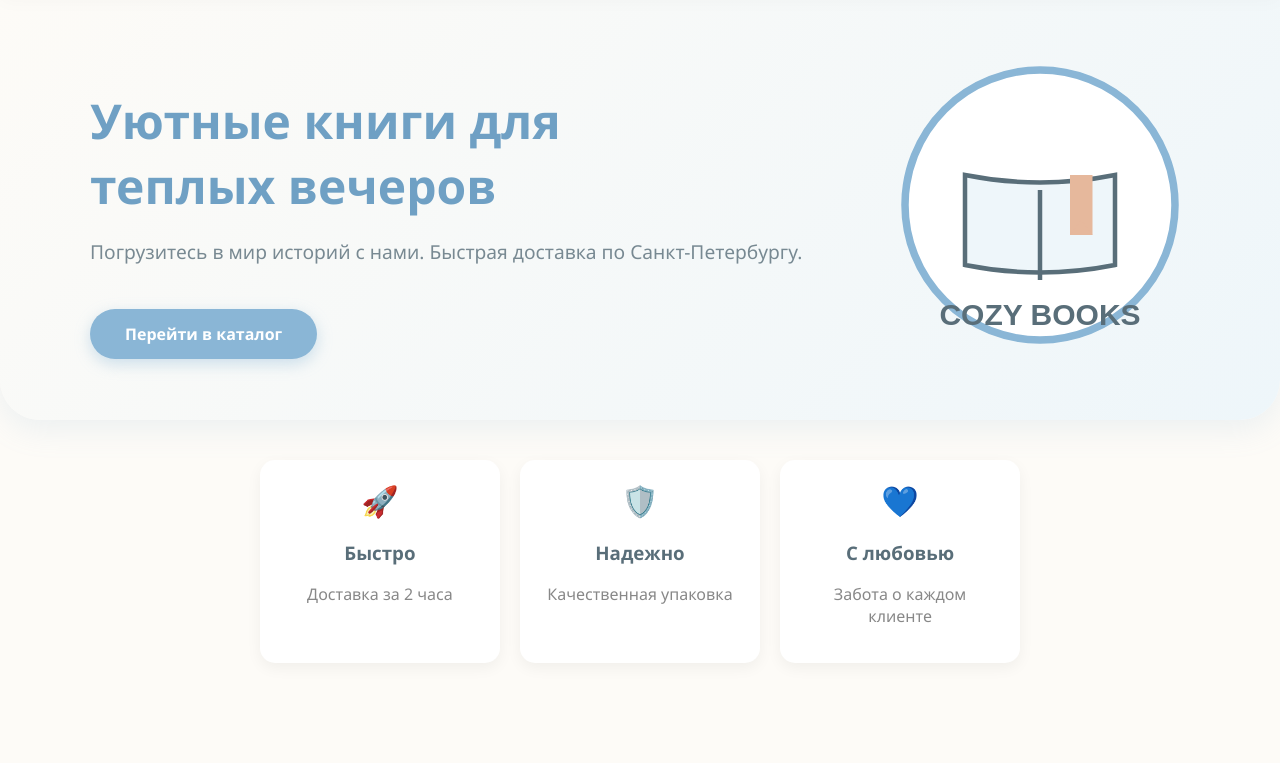
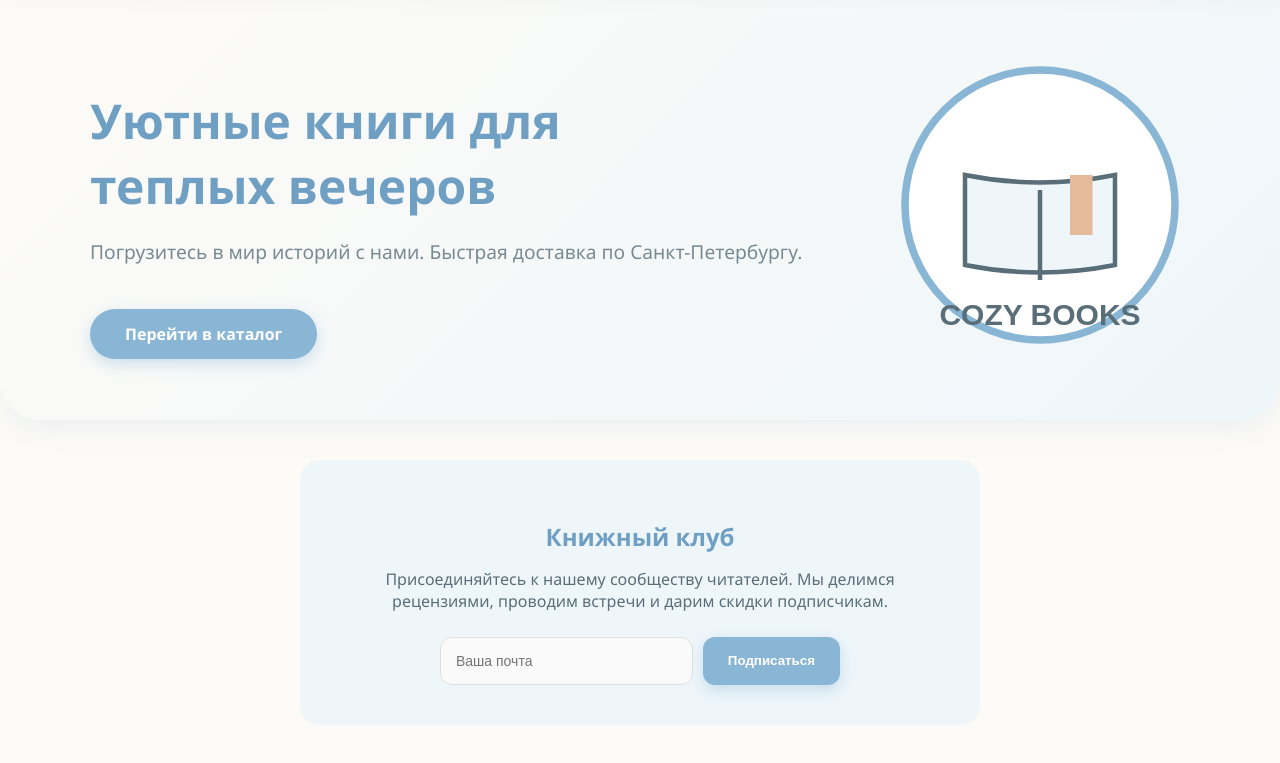
Before and after one commit to slawmuny/cozybooks, a website: page public/index.html in a window 1280 px wide. Shown: the part 71-834 px from the top of the page. Before the commit the page ends 800 px from the top, so only its background shows below. Drawn offline with Linux system fonts and the light colour scheme.

Commit message:
Update index.html

```diff
--- a/public/index.html
+++ b/public/index.html
@@ -30,16 +30,11 @@
             </div>
 
             <div class="hero-logo-large">
-                <!-- ФИРМЕННЫЙ ЛОГОТИП САЙТА (SVG) -->
                 <svg width="300" height="300" viewBox="0 0 200 200" xmlns="http://www.w3.org/2000/svg">
-                    <!-- Круглый фон -->
                     <circle cx="100" cy="100" r="90" fill="#ffffff" stroke="#8ab6d6" stroke-width="5"/>
-                    <!-- Книга -->
                     <path d="M50 80 Q100 90 150 80 L150 140 Q100 150 50 140 Z" fill="#eef6fa" stroke="#596e79" stroke-width="3"/>
                     <path d="M100 90 L100 150" stroke="#596e79" stroke-width="3"/>
-                    <!-- Текст на логотипе -->
                     <text x="100" y="180" font-family="Montserrat, sans-serif" font-size="20" font-weight="bold" fill="#596e79" text-anchor="middle">COZY BOOKS</text>
-                    <!-- Декор (закладка) -->
                     <rect x="120" y="80" width="15" height="40" fill="#e6b89c"/>
                     <polygon points="120,120 127.5,110 135,120" fill="#e6b89c"/>
                 </svg>
@@ -47,23 +42,16 @@
         </div>
     </div>
 
-    <!-- Блок преимуществ -->
-    <div style="max-width:1000px; margin: 0 auto; display: flex; gap: 20px; flex-wrap: wrap; justify-content: center;">
-        <div style="background:white; padding:20px; border-radius:15px; flex:1; min-width:200px; text-align:center; box-shadow: 0 5px 15px rgba(0,0,0,0.05);">
-            <div style="font-size:30px;">🚀</div>
-            <h3>Быстро</h3>
-            <p style="color:#888;">Доставка за 2 часа</p>
-        </div>
-        <div style="background:white; padding:20px; border-radius:15px; flex:1; min-width:200px; text-align:center; box-shadow: 0 5px 15px rgba(0,0,0,0.05);">
-            <div style="font-size:30px;">🛡️</div>
-            <h3>Надежно</h3>
-            <p style="color:#888;">Качественная упаковка</p>
-        </div>
-        <div style="background:white; padding:20px; border-radius:15px; flex:1; min-width:200px; text-align:center; box-shadow: 0 5px 15px rgba(0,0,0,0.05);">
-            <div style="font-size:30px;">💙</div>
-            <h3>С любовью</h3>
-            <p style="color:#888;">Забота о каждом клиенте</p>
-        </div>
+    <!-- ЗАМЕНЕННЫЙ БЛОК -->
+    <div style="max-width:1000px; margin: 0 auto 60px; padding: 40px; background: #eef6fa; border-radius: 20px; text-align: center;">
+        <h2 style="color: var(--primary-dark); margin-bottom: 15px;">Книжный клуб</h2>
+        <p style="color: var(--text); max-width: 600px; margin: 0 auto 25px;">
+            Присоединяйтесь к нашему сообществу читателей. Мы делимся рецензиями, проводим встречи и дарим скидки подписчикам.
+        </p>
+        <form style="max-width: 400px; margin: 0 auto; display: flex; gap: 10px;">
+            <input type="email" placeholder="Ваша почта" style="margin: 0; flex: 1;">
+            <button class="btn-main" style="border-radius: 12px; padding: 0 25px;">Подписаться</button>
+        </form>
     </div>
 
     <script src="script.js"></script>
```
